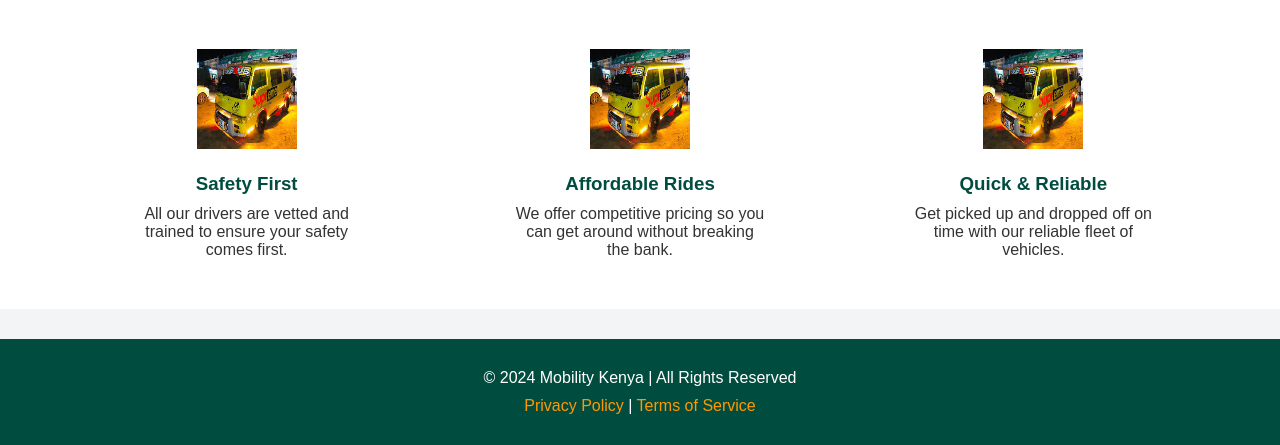
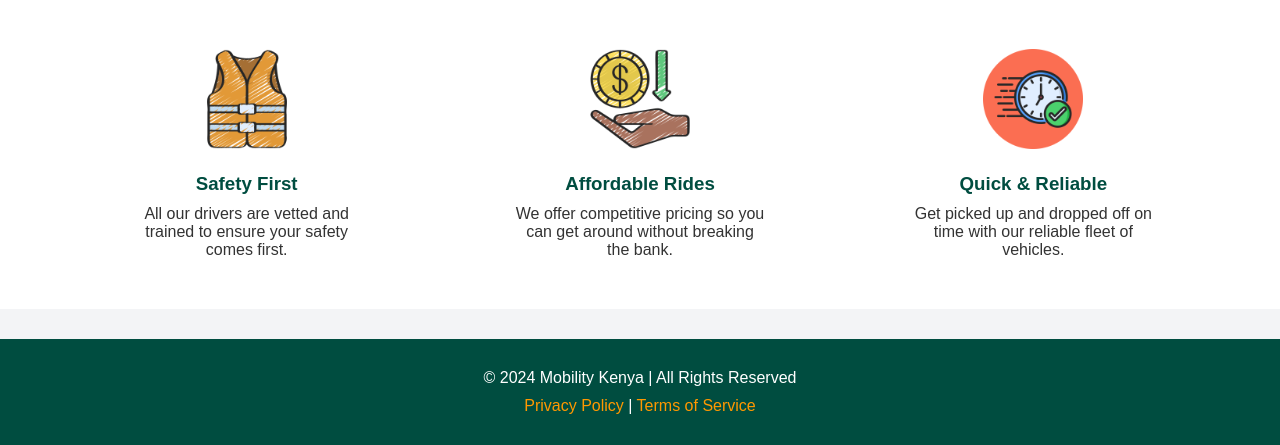
Before and after one commit to kimanigitau01/mobiApp, a Django app: page /index/ in a window 1280 px wide. Shown: the part 642-1087 px from the top of the page. Run offline with Django 4.2, Linux system fonts and the light colour scheme.

Commit message:
update the icons

```diff
--- a/templates/index.html
+++ b/templates/index.html
@@ -31,17 +31,17 @@
     <!-- Features Section -->
     <section class="features">
         <div class="feature">
-            <img src="{% static 'imgs/matatu.jpeg' %}" alt="Safety Icon">
+            <img src="{% static 'imgs/life-vest_5698483.png' %}" alt="Safety Icon">
             <h3>Safety First</h3>
             <p>All our drivers are vetted and trained to ensure your safety comes first.</p>
         </div>
         <div class="feature">
-            <img src="{% static 'imgs/matatu.jpeg' %}" alt="Affordable Icon">
+            <img src="{% static 'imgs/receive-money_3345128.png' %}" alt="Affordable Icon">
             <h3>Affordable Rides</h3>
             <p>We offer competitive pricing so you can get around without breaking the bank.</p>
         </div>
         <div class="feature">
-            <img src="{% static 'imgs/matatu.jpeg' %}" alt="Fast Icon">
+            <img src="{% static 'imgs/fast-time_12179333.png' %}" alt="Fast Icon">
             <h3>Quick & Reliable</h3>
             <p>Get picked up and dropped off on time with our reliable fleet of vehicles.</p>
         </div>
```
Also changed, not shown: static/imgs/fast-time_12179333.png (added), static/imgs/life-vest_5698483.png (added), static/imgs/receive-money_3345128.png (added).
